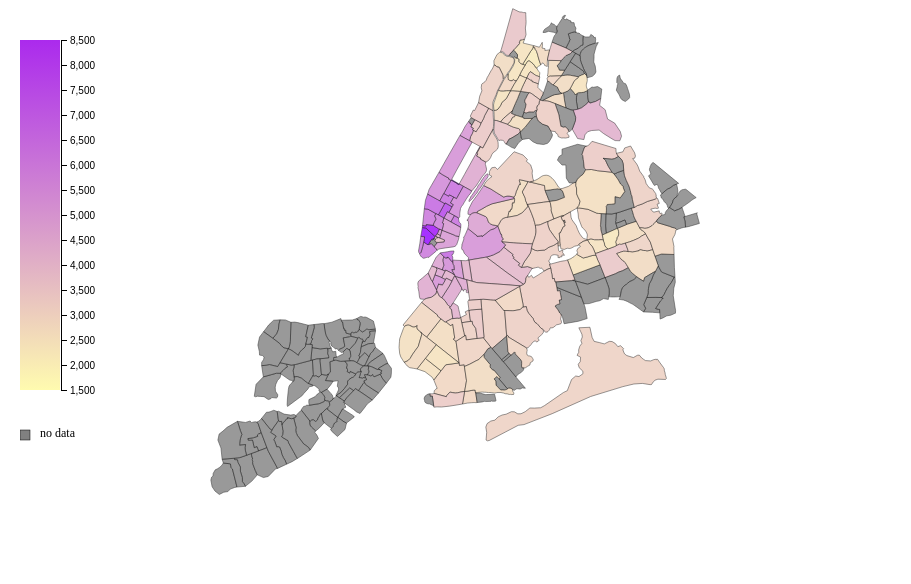
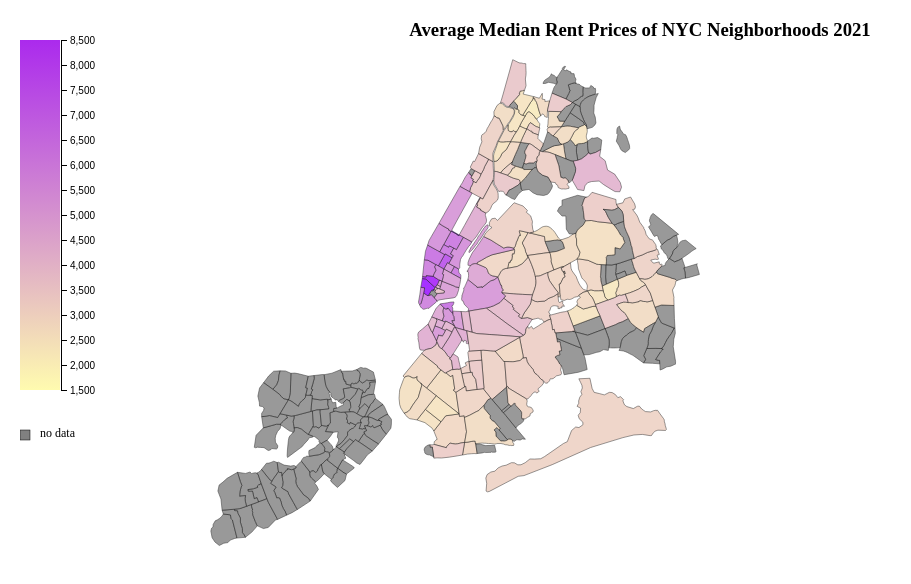
Before and after one commit to alicesf2/nyc-rental-viz, a website: page index.html in a window 1280 px wide. Shown: the whole page, without its empty margins (0-911 px from the left). Drawn offline with nearby package versions, Linux system fonts and the light colour scheme.

Commit message:
Calculate average rent of 2021

```diff
--- a/index.html
+++ b/index.html
@@ -6,6 +6,7 @@
     <link rel="stylesheet" href="styles.css">
   </head>
   <body>
+      <h3 align="center">Average Median Rent Prices of NYC Neighborhoods 2021</h3>
       <div id="map-container"></div>
   </body>
   <script>
@@ -51,9 +52,24 @@
                 var dataNeighborhood = data[i]['areaName']
 
                 // grab neighborhood rent
-                var dataRent = parseFloat(data[i]['2021-11']);
-                if (Number.isNaN(dataRent)) {
+                var dataRentArr = []
+                for (var month = 1; month < 12; month++) {
+                  var dataRent = 0.0
+                  if (month >= 10) {
+                    dataRent = parseFloat(data[i][`2021-${month}`]);
+                  } else {
+                    dataRent = parseFloat(data[i][`2021-0${month}`])
+                  }
+                  if (Number.isNaN(dataRent)) {
                     continue
+                  }
+                  dataRentArr.push(dataRent)
+                }
+
+                // Calculate average rent
+                if (dataRentArr.length != 0) {
+                  var rentSum = dataRentArr.reduce((curSum, curVal) => curSum + curVal)
+                  var avgRent = rentSum / dataRentArr.length
                 }
 
                 // find the corresponding neighborhood inside the json
```
